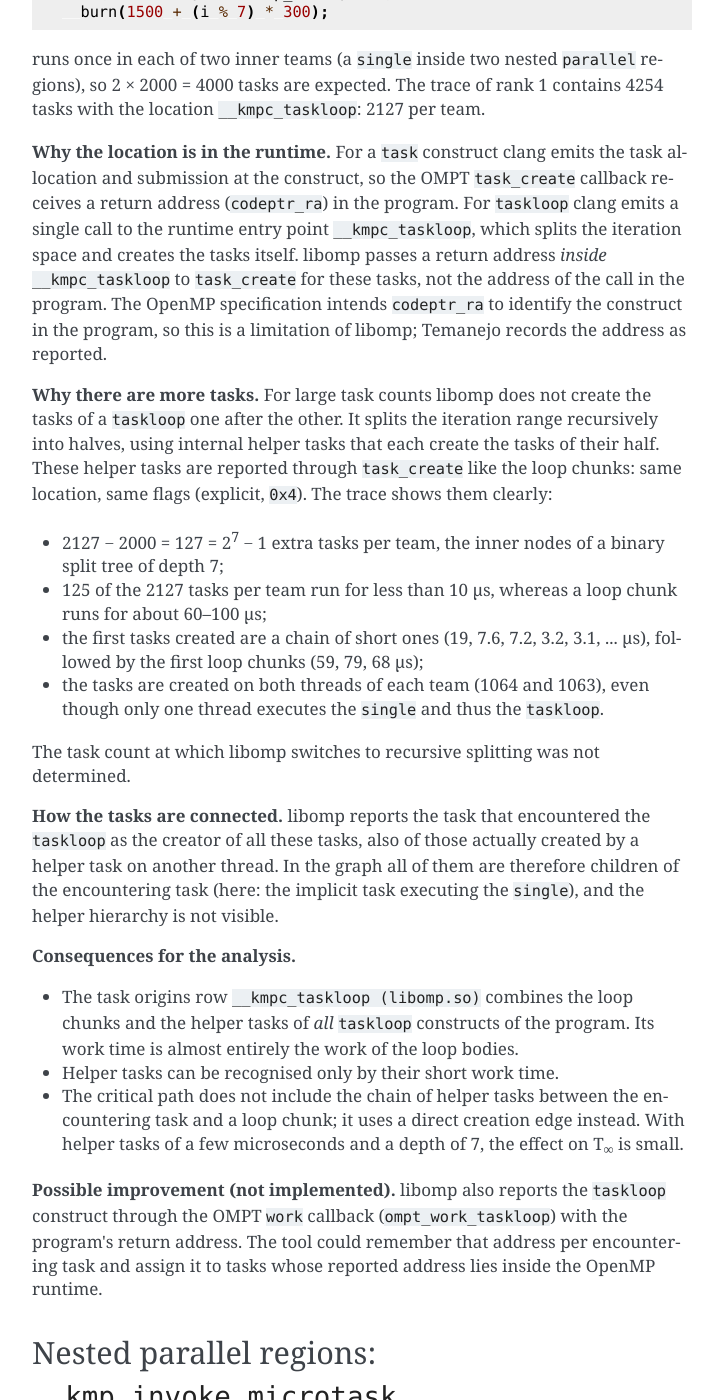
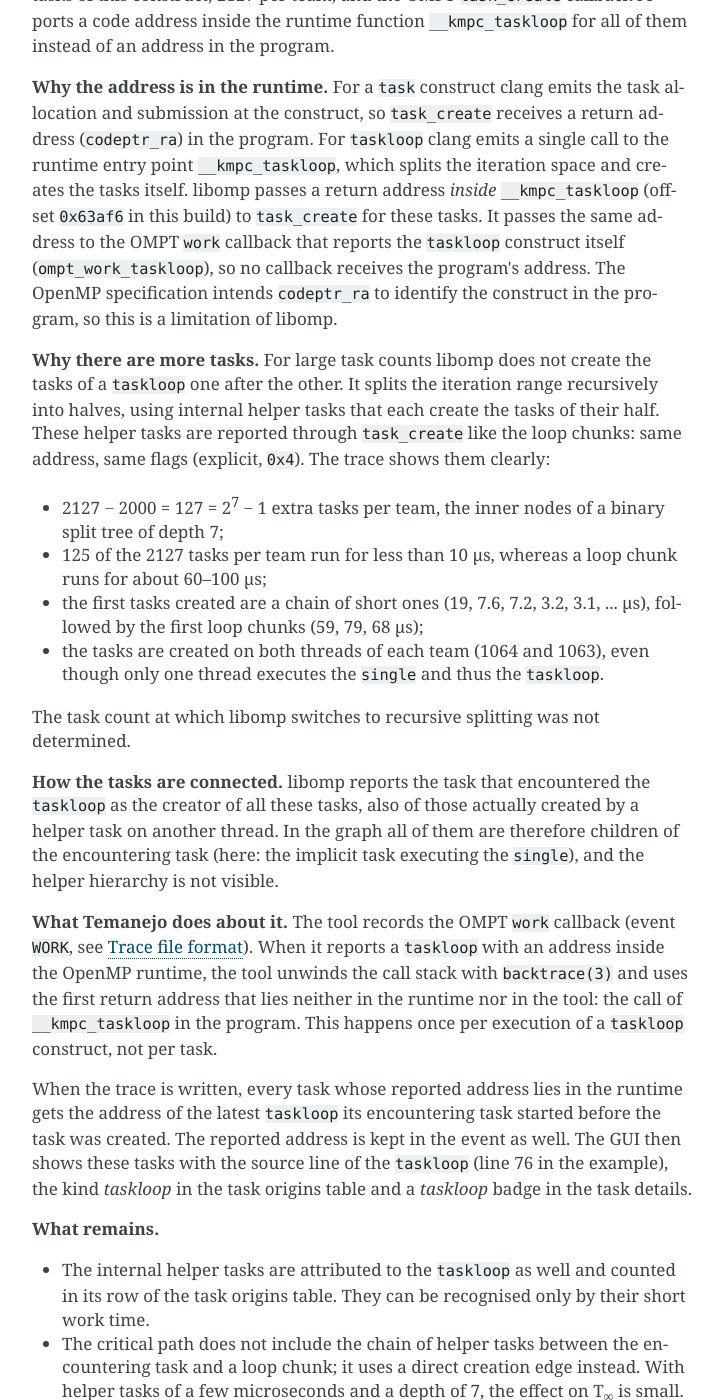
Before and after one commit to cniethammer/temanejo2, a Sphinx documentation site: the page built from docs/runtime-notes.rst, in a window 1280 px wide and 1400 px high, scrolled down 981 px. Shown: the whole window, without its empty margins (388-1111 px from the left). Built offline with Sphinx 7.4.7, drawn with Linux system fonts in a browser that asks for light colours; some of the changed text lies outside the part shown.

Commit message:
Attribute taskloop tasks to the taskloop construct
libomp 23.1.4 reports a code address inside __kmpc_taskloop for the
tasks of a taskloop construct, including its internal helper tasks,
and also for the construct itself in the OMPT work callback. These
tasks therefore had no source location.

Tool:
- Record the OMPT work callback as new event kind WORK (12).
- When a taskloop is reported with an address inside the OpenMP
  runtime, unwind the stack with backtrace(3) and record the first
  return address outside the runtime and the tool, i.e. the call site
  in the program (flags bit 0x1). This happens once per taskloop
  execution, not per task.
- When writing the trace, give every TASK_CREATE whose address lies in
  the runtime the address of the latest taskloop of its encountering
  task, keeping the reported address in the previously unused field c.

Server and GUI: c != 0 marks a task as created by a taskloop (JSON
field "tl"); such tasks get a "taskloop" badge and the kind "taskloop"
in the task origins table.

The trace format stays version 01; the new event kind and field are
additions older readers ignore.

Docs: describe WORK events, the c field and the flags bit in the trace
format, and correct the runtime notes, which wrongly stated that the
work callback carries the program's address.

Tested with the example program (2 ranks x 4 threads): all 4254
taskloop tasks per rank are now attributed to mpi_omp_tasks.c:76.

Signed-off-by: Christoph Niethammer <niethammer@hlrs.de>
Co-Authored-By: Claude Opus 5.5 <noreply@anthropic.com>

```diff
--- a/docs/analysis.rst
+++ b/docs/analysis.rst
@@ -154,9 +154,10 @@ Limitations
 
 * Barrier joins assume that all threads of a team pass the same sequence of
   barriers, which does not hold after cancellation.
-* For tasks created by ``taskloop`` and the implicit tasks of nested
-  parallel regions, ``libomp`` reports a code address inside the runtime,
-  so their source location is not known (see :doc:`runtime-notes`).
+* For the implicit tasks of nested parallel regions ``libomp`` reports a
+  code address inside the runtime, so their source location is not known.
+  Tasks created by ``taskloop`` are attributed to the construct by the tool,
+  including internal helper tasks of the runtime (see :doc:`runtime-notes`).
 * ``detach`` clauses, target tasks and the pseudo tasks of
   ``taskwait depend(...)`` are recorded but not treated specially.
 * Clocks of different ranks are not aligned, and MPI communication is not
--- a/docs/gui.rst
+++ b/docs/gui.rst
@@ -61,8 +61,8 @@ Task origins
 A table of all source locations that create tasks, with, for each:
 
 * the location (file and line, or function and library without debug
-  information) and whether it is a ``task`` construct or a parallel region
-  (whose implicit tasks are counted);
+  information) and whether it is a ``task`` construct, a ``taskloop`` or a
+  parallel region (whose implicit tasks are counted);
 * the number of tasks created there;
 * their total work time and its share of T\ :sub:`1`, also drawn as a bar;
 * the part of that work on the critical path, and its share of the critical
@@ -80,7 +80,7 @@ Task details
 Clicking a task shows:
 
 * kind and OMPT flags (``undeferred``, ``untied``, ``final``, ...), and badges
-  for tasks on the critical path, tasks that started on a different thread
+  for tasks created by a ``taskloop``, tasks on the critical path, tasks that started on a different thread
   than the one that created them (stolen), tasks that ran on several threads
   (untied tasks resumed elsewhere) and tasks the OS moved between CPUs;
 * source file, line and function of the construct, with its address;
--- a/docs/http-api.rst
+++ b/docs/http-api.rst
@@ -63,6 +63,7 @@ The server has no authentication and binds to ``127.0.0.1`` by default.
       ``e``    completion time
       ``w``    exclusive work time
       ``cr``   work time on the critical path (0 if not on it)
+      ``tl``   1 if the task was created by a ``taskloop``, else 0
       ``x``    layout position, horizontal (grid units)
       ``y``    layout row
       ``segs`` execution segments: ``[thread, cpu, cpu_end, numa, start,
--- a/docs/runtime-notes.rst
+++ b/docs/runtime-notes.rst
@@ -23,43 +23,40 @@ Program                       ``examples/mpi_omp_tasks.c``, 2–3 ranks × 4 thr
 Other versions may behave differently. When in doubt, check the numbers
 against the source, as done below.
 
-``taskloop``: tasks attributed to ``__kmpc_taskloop``
------------------------------------------------------
+``taskloop``: tasks reported with an address in ``__kmpc_taskloop``
+-------------------------------------------------------------------
 
-**What you see.** In the task origins table and the task details, the tasks
-of a ``taskloop`` construct have the location
-``__kmpc_taskloop (libomp.so)`` instead of a file and line of the program.
-There are also more of them than the construct asks for.
-
-In the example program, the construct
+**What libomp reports.** In the example program, the construct
 
 .. code-block:: c
 
-   #pragma omp taskloop num_tasks(loop_tasks / 4) nogroup   // num_tasks(2000)
+   #pragma omp taskloop num_tasks(loop_tasks / 4) nogroup   // num_tasks(2000), line 76
    for (int i = 0; i < loop_tasks; i++)
      burn(1500 + (i % 7) * 300);
 
 runs once in each of two inner teams (a ``single`` inside two nested
 ``parallel`` regions), so 2 × 2000 = 4000 tasks are expected. The trace of
-rank 1 contains 4254 tasks with the location ``__kmpc_taskloop``: 2127 per
-team.
+rank 1 contains 4254 tasks of this construct, 2127 per team, and the OMPT
+``task_create`` callback reports a code address inside the runtime function
+``__kmpc_taskloop`` for all of them instead of an address in the program.
 
-**Why the location is in the runtime.** For a ``task`` construct clang emits
-the task allocation and submission at the construct, so the OMPT
-``task_create`` callback receives a return address (``codeptr_ra``) in the
-program. For ``taskloop`` clang emits a single call to the runtime entry
-point ``__kmpc_taskloop``, which splits the iteration space and creates the
-tasks itself. libomp passes a return address *inside* ``__kmpc_taskloop`` to
-``task_create`` for these tasks, not the address of the call in the program.
-The OpenMP specification intends ``codeptr_ra`` to identify the construct in
-the program, so this is a limitation of libomp; Temanejo records the address
-as reported.
+**Why the address is in the runtime.** For a ``task`` construct clang emits
+the task allocation and submission at the construct, so ``task_create``
+receives a return address (``codeptr_ra``) in the program. For ``taskloop``
+clang emits a single call to the runtime entry point ``__kmpc_taskloop``,
+which splits the iteration space and creates the tasks itself. libomp passes
+a return address *inside* ``__kmpc_taskloop`` (offset ``0x63af6`` in this
+build) to ``task_create`` for these tasks. It passes the same address to the
+OMPT ``work`` callback that reports the ``taskloop`` construct itself
+(``ompt_work_taskloop``), so no callback receives the program's address. The
+OpenMP specification intends ``codeptr_ra`` to identify the construct in the
+program, so this is a limitation of libomp.
 
 **Why there are more tasks.** For large task counts libomp does not create
 the tasks of a ``taskloop`` one after the other. It splits the iteration
 range recursively into halves, using internal helper tasks that each create
 the tasks of their half. These helper tasks are reported through
-``task_create`` like the loop chunks: same location, same flags (explicit,
+``task_create`` like the loop chunks: same address, same flags (explicit,
 ``0x4``). The trace shows them clearly:
 
 * 2127 − 2000 = 127 = 2\ :sup:`7` − 1 extra tasks per team, the inner nodes
@@ -80,22 +77,34 @@ created by a helper task on another thread. In the graph all of them are
 therefore children of the encountering task (here: the implicit task
 executing the ``single``), and the helper hierarchy is not visible.
 
-**Consequences for the analysis.**
+**What Temanejo does about it.** The tool records the OMPT ``work`` callback
+(event ``WORK``, see :doc:`trace-format`). When it reports a ``taskloop``
+with an address inside the OpenMP runtime, the tool unwinds the call stack
+with ``backtrace(3)`` and uses the first return address that lies neither in
+the runtime nor in the tool: the call of ``__kmpc_taskloop`` in the program.
+This happens once per execution of a ``taskloop`` construct, not per task.
 
-* The task origins row ``__kmpc_taskloop (libomp.so)`` combines the loop
-  chunks and the helper tasks of *all* ``taskloop`` constructs of the
-  program. Its work time is almost entirely the work of the loop bodies.
-* Helper tasks can be recognised only by their short work time.
+When the trace is written, every task whose reported address lies in the
+runtime gets the address of the latest ``taskloop`` its encountering task
+started before the task was created. The reported address is kept in the
+event as well. The GUI then shows these tasks with the source line of the
+``taskloop`` (line 76 in the example), the kind *taskloop* in the task
+origins table and a *taskloop* badge in the task details.
+
+**What remains.**
+
+* The internal helper tasks are attributed to the ``taskloop`` as well and
+  counted in its row of the task origins table. They can be recognised only
+  by their short work time.
 * The critical path does not include the chain of helper tasks between the
   encountering task and a loop chunk; it uses a direct creation edge
   instead. With helper tasks of a few microseconds and a depth of 7, the
   effect on T\ :sub:`∞` is small.
-
-**Possible improvement (not implemented).** libomp also reports the
-``taskloop`` construct through the OMPT ``work`` callback
-(``ompt_work_taskloop``) with the program's return address. The tool could
-remember that address per encountering task and assign it to tasks whose
-reported address lies inside the OpenMP runtime.
+* Unwinding needs unwind information (``.eh_frame``) in libomp, which
+  distribution builds have. If unwinding fails, the tasks keep the address
+  inside ``__kmpc_taskloop`` (shown as ``__kmpc_taskloop (libomp.so)``) but
+  are still marked as *taskloop*. The same happens with runtimes that report
+  ``taskloop`` constructs without the ``work`` callback.
 
 Nested parallel regions: ``__kmp_invoke_microtask``
 ---------------------------------------------------
--- a/docs/trace-format.rst
+++ b/docs/trace-format.rst
@@ -189,7 +189,8 @@ callback's arguments are described in the OpenMP specification, section
 
        ``task_create``
      - –
-     - ``a`` new task id, ``b`` creating task id, ``d`` code address
+     - ``a`` new task id, ``b`` creating task id, ``c`` reported code
+       address (6), ``d`` code address
    * - 6
      - ``TASK_SCHEDULE``
 
@@ -226,12 +227,20 @@ callback's arguments are described in the OpenMP specification, section
        ``sync_region_wait``
      - begin / end
      - same as ``SYNC_REGION``; brackets the time actually spent waiting
+   * - 12
+     - ``WORK``
+
+       ``work``
+     - begin / end
+     - ``a`` work type (7), ``b`` task id, ``c`` iteration count, ``d`` code
+       address (8)
 
 ``flags`` holds the OMPT ``flags`` argument for ``PARALLEL_BEGIN`` and
 ``PARALLEL_END`` (``ompt_parallel_flag_t``) and for ``TASK_CREATE`` and
 ``IMPLICIT_TASK`` (``ompt_task_flag_t``: 0x1 initial, 0x2 implicit, 0x4
 explicit, 0x8 target, 0x08000000 undeferred, 0x10000000 untied, 0x20000000
-final, 0x40000000 mergeable, 0x80000000 merged). It is 0 for the other kinds.
+final, 0x40000000 mergeable, 0x80000000 merged). For ``WORK`` events bit 0x1 means that ``d`` was found by unwinding the
+stack (8). It is 0 for the other kinds.
 
 "Code address" is the ``codeptr_ra`` argument: the return address of the
 runtime call made by the construct, used to find its source location through
@@ -257,6 +266,23 @@ Notes:
     construct, 9 implicit barrier at the end of a parallel region,
     10 barrier of a teams region.
 
+(6) 0, unless the runtime reported an address inside the OpenMP runtime for
+    a task created by a ``taskloop``. Then ``c`` holds that reported address
+    and ``d`` the address of the ``taskloop`` construct, taken from the
+    latest ``WORK`` begin event of type ``taskloop`` of the creating task
+    before the creation. Readers can use ``c != 0`` to recognise tasks
+    created by a ``taskloop``. See :doc:`runtime-notes`.
+
+(7) ``ompt_work_t``: 1 loop, 2 sections, 3 single (executing thread),
+    4 single (other threads), 5 workshare, 6 distribute, 7 taskloop, 8 scope,
+    9 workdistribute, 10–13 loop with static, dynamic, guided or other
+    schedule.
+
+(8) For ``taskloop`` constructs libomp reports an address inside the runtime.
+    The tool then unwinds the stack and stores the first return address
+    outside the runtime and the tool, i.e. the call site in the program, and
+    sets bit 0x1 in ``flags``.
+
 Runtime-specific behaviour
 ~~~~~~~~~~~~~~~~~~~~~~~~~~
 
@@ -266,6 +292,9 @@ traces (see also :doc:`runtime-notes`):
 * The initial task is announced through ``task_create`` with the initial
   flag and again through ``implicit_task``; both carry the same id.
 * The end event of an implicit task carries no region id (``b`` is 0).
+* Tasks created by ``taskloop``, and the construct itself in the ``work``
+  callback, are reported with an address inside ``__kmpc_taskloop``; the
+  tool corrects this as described in (6) and (8).
 * Worker threads report the end of the barrier at the end of a parallel
   region only when they are reused for the next region, if at all. Nothing
   is executed in the implicit task after that barrier has begun.
@@ -274,8 +303,9 @@ Symbol records
 --------------
 
 One record exists for every distinct non-zero code address in the
-``d`` field of ``PARALLEL_BEGIN``, ``TASK_CREATE`` and ``SYNC_REGION``
-events, sorted by address. The records are produced with ``dladdr1(3)`` while
+``d`` field of ``PARALLEL_BEGIN``, ``TASK_CREATE``, ``SYNC_REGION`` and
+``WORK`` events and in the ``c`` field of ``TASK_CREATE`` events, sorted by
+address. The records are produced with ``dladdr1(3)`` while
 the process still runs, so the server can resolve addresses after the process
 has exited:
 
@@ -321,7 +351,7 @@ only the Python standard library:
    NAMES = {1: "THREAD_BEGIN", 2: "THREAD_END", 3: "PARALLEL_BEGIN",
             4: "PARALLEL_END", 5: "TASK_CREATE", 6: "TASK_SCHEDULE",
             7: "IMPLICIT_TASK", 8: "DEPENDENCE_VAR", 9: "TASK_DEPENDENCE",
-            10: "SYNC_REGION", 11: "SYNC_WAIT"}
+            10: "SYNC_REGION", 11: "SYNC_WAIT", 12: "WORK"}
    EVENT = struct.Struct("<BBHH2xIIQQQQQ")   # 56 bytes
 
    def read_str(f):
```
Also changed, not shown: README.md (+2 -1 lines), docs/metrics.rst (+7 -5 lines), 5 other files.
